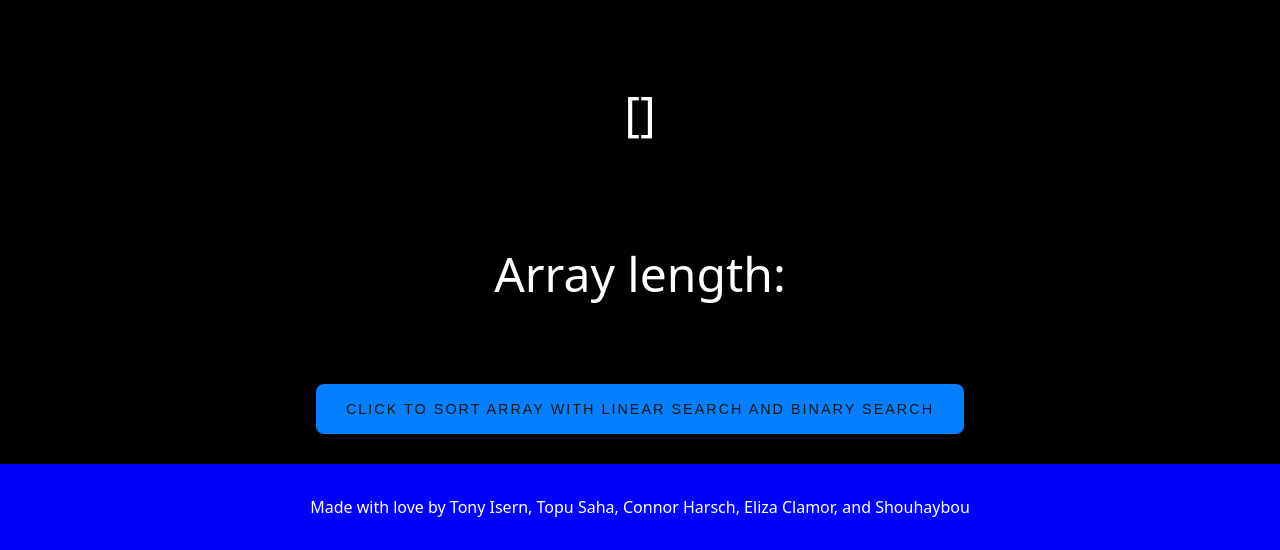
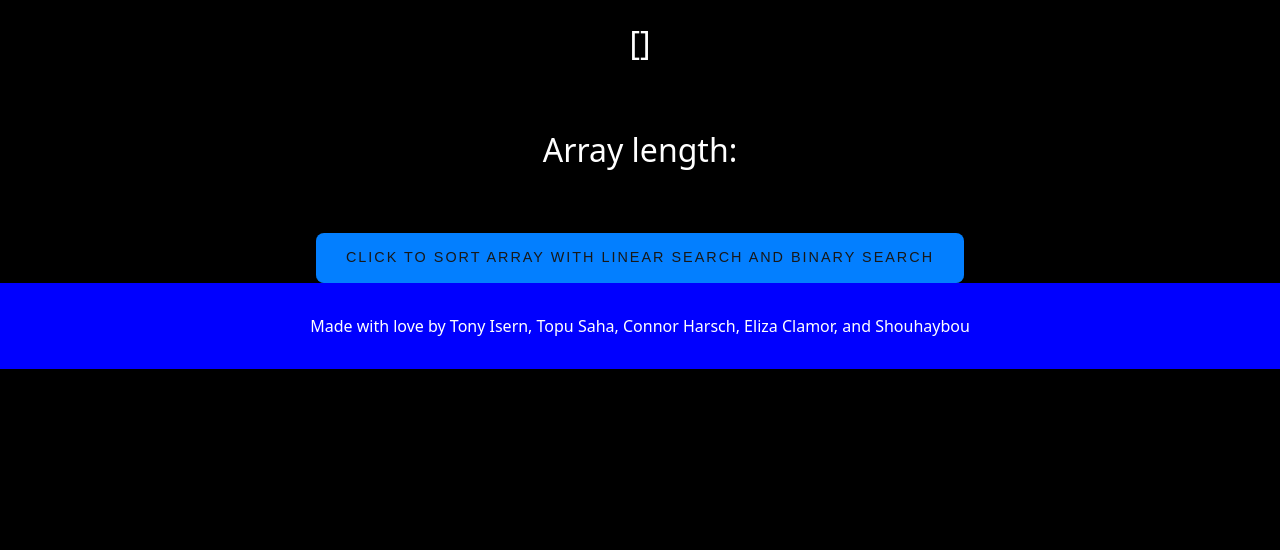
Before and after one commit to OptimisticTrousers/algorithms-401, a plain HTML site: page search-algorithm-comparison/index.html in a window 1280 px wide. Shown: the part 680-1230 px from the top of the page. After the commit the page ends 1049 px from the top, so only its background shows below. Drawn offline with Linux system fonts and the light colour scheme.

Commit message:
Changing font sizes

```diff
--- a/search-algorithm-comparison/style.css
+++ b/search-algorithm-comparison/style.css
@@ -14,7 +14,7 @@ body {
 }
 
 .header__title {
-  font-size: 4rem;
+  font-size: 3rem;
   text-align: center;
 }
 
@@ -41,12 +41,11 @@ body {
 }
 
 .main__array, .main__length {
-    font-size: 3rem;
+    font-size: 2rem;
 }
 
 .main__button {
   margin-top: 30px;
-  margin-bottom: 30px;
   cursor: pointer;
   background: #037fff;
   border: 0;
```
